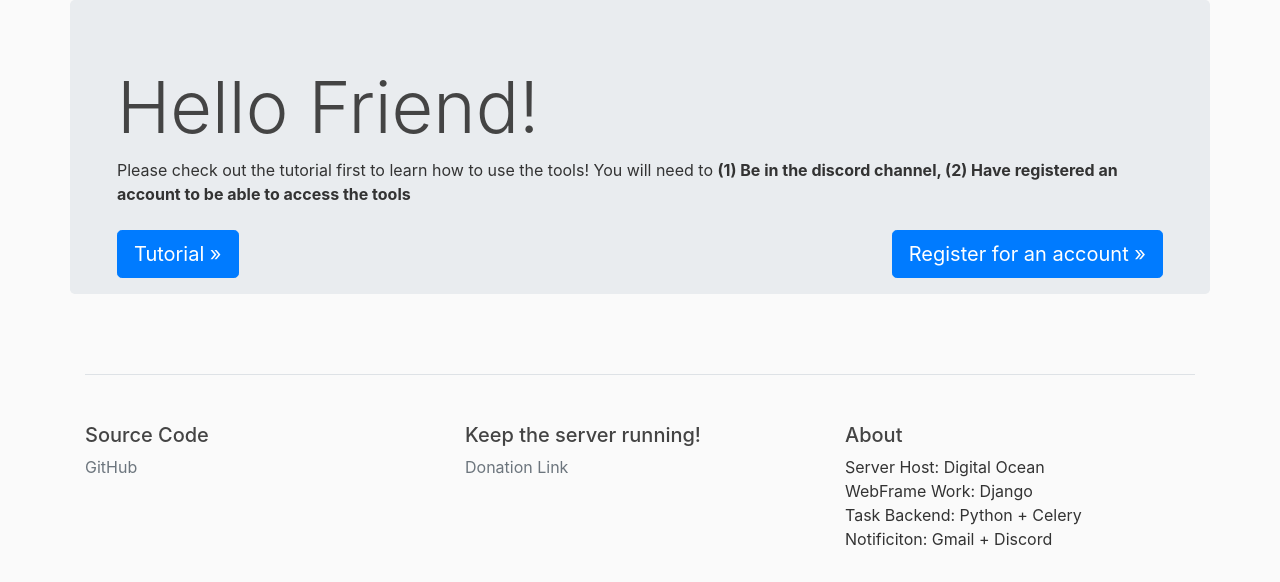
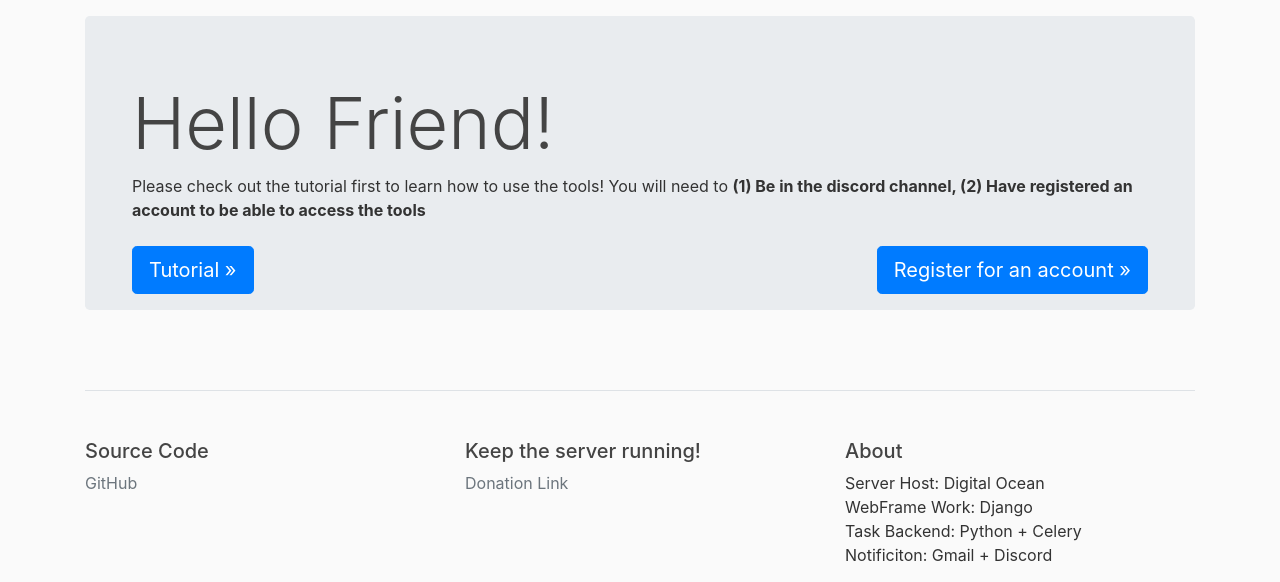
Before and after one commit to Tu1026/djangoWebsite, a Django app: page / in a window 1280 px wide. Shown: the part 56-638 px from the top of the page. Run offline with Django 3.2, Linux system fonts and the light colour scheme; parts of the project's set-up code (start-up, migrations or seed data) failed here and were passed over; some libraries are stand-ins or nearby versions.

Commit message:
fixing margin problem

```diff
--- a/main/templates/main/base.html
+++ b/main/templates/main/base.html
@@ -23,7 +23,7 @@
 
 <body>
     <header class="site-header">
-        <nav class="navbar navbar-expand-lg navbar-dark bg-dark">
+        <nav class="navbar navbar-expand-lg navbar-dark bg-dark mb-3">
 
             <div class="container">
                 <a class="navbar-brand ml-4" href="/">WillyFriends</a>
@@ -69,7 +69,7 @@
     </header>
     <main role="main" class="container">
         <div class="row">
-            <div class="col-md-20">
+            <div class="col-md-12">
                 {% if messages %} {% for message in messages %}
                 <div class="alert alert-{{ message.tags }}">
                     {{ message }}
```
